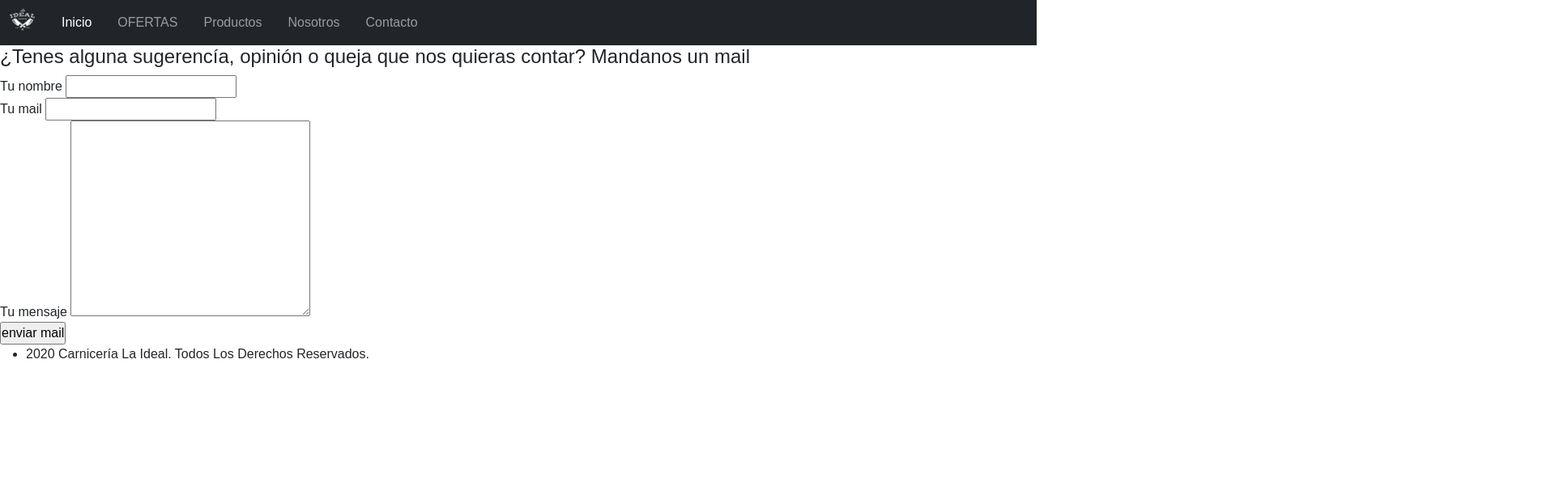
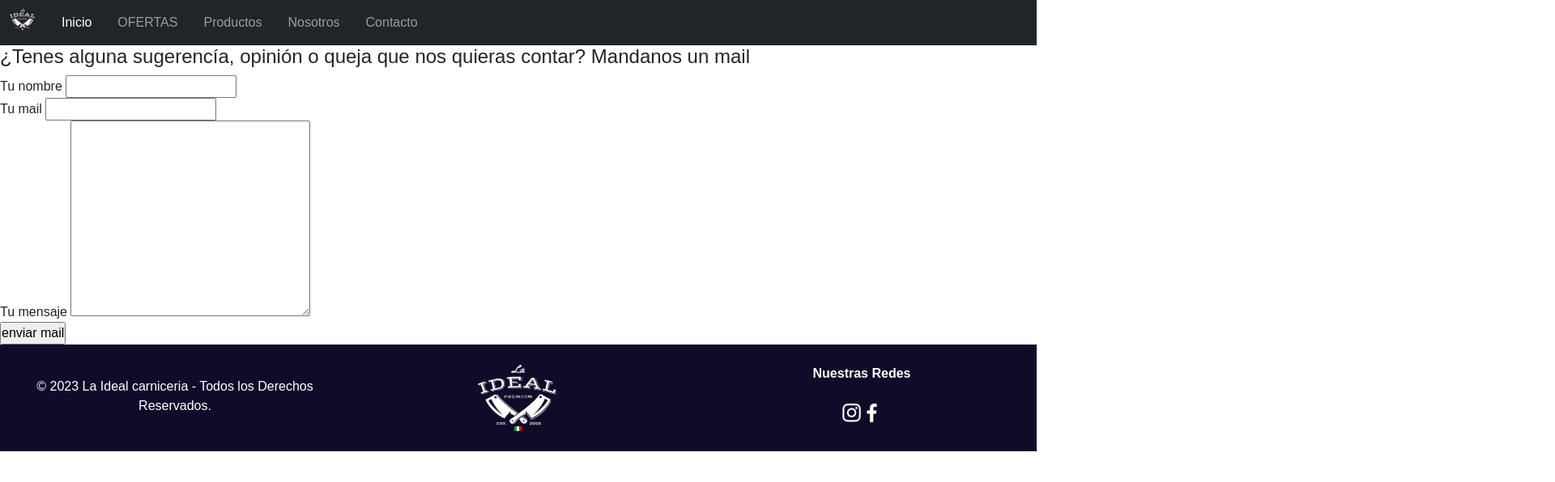
Before and after one commit to samu176/proyecto-samuellinares, a plain HTML site: page contacto.html in a window 1280 px wide. Shown: the top 596 px of the page at 81% size, 1920 px wide, since content can reach past the window. Drawn offline with nearby package versions, Linux system fonts and the light colour scheme.

Commit message:
actualizado footer en paginas que tenian el viejo footer

```diff
--- a/contacto.html
+++ b/contacto.html
@@ -85,21 +85,28 @@
 
     </main>
 
-    <footer>
+    <footer class="container-fluid text-white p-3" style="background: #0f0c29;">
 
-        <ul>
-            <li>
-                <p> 2020 Carnicería La Ideal. Todos Los Derechos Reservados.</p>
-            </li>
-            <li>
-                <img class="logofooter" src="./assets/logo-laideal-nav.png" alt="">
-            </li>
-            <li>
-                <img src="./assets/icon-facebook.png" alt="">
-                <img src="./assets/icon-instagram.png" alt="">
-            </li>
-        </ul>
+      <div class="row text-center text-md-start">
+          <div class="col-md-4 text-center mt-4">
+                <p>&copy; 2023 La Ideal carniceria - Todos los Derechos Reservados.</p>
+          </div>
 
+          <div class="col-md-4 text-center">
+            <img style="width: 100px;" src="./assets/logo-laideal-nav.png" alt="">
+          </div>
+
+          <div class="col-md-4">
+            <ul class="list-unstyled d-flex justify-content-center justify-content-md-center">
+                <li class="fw-bold my-2 list-unstyled justify-content-md-center">Nuestras Redes </li>
+            </ul>
+            <ul class="list-unstyled d-flex justify-content-center justify-content-md-center">
+                <li><a href="#"><img style="width: 25px;" src="./assets/iconinstagram.png" alt=""></a></li>
+                <li><a href="#"><img style="width: 25px;" src="./assets/iconfacebook.png" alt=""></a></li>
+            </ul>
+          </div>
+
+      </div>
 
     </footer>
 
```
Also changed, not shown: nosotros.html (+20 -13 lines), ofertas.html (+20 -13 lines), productos.html (+20 -13 lines).
